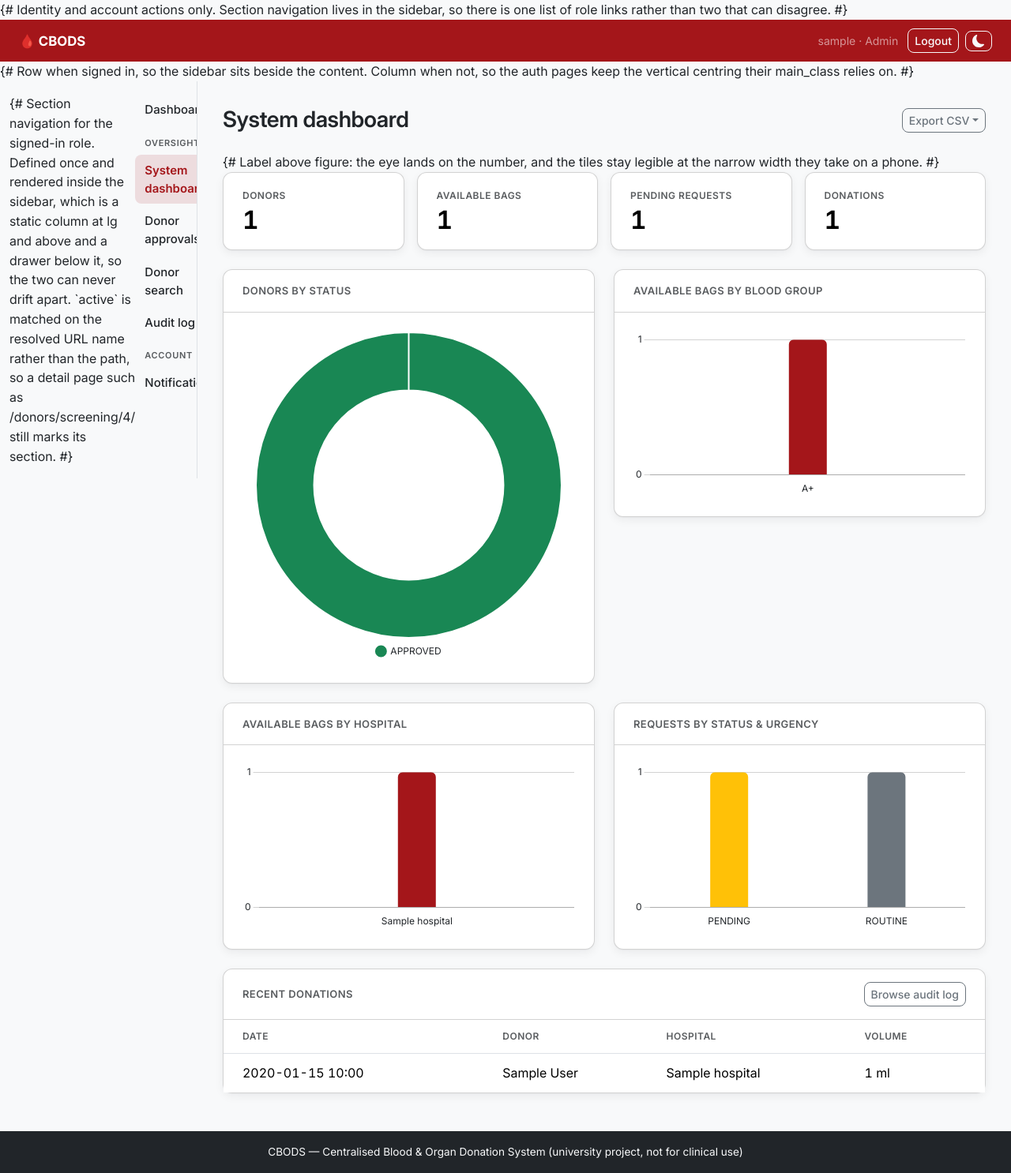
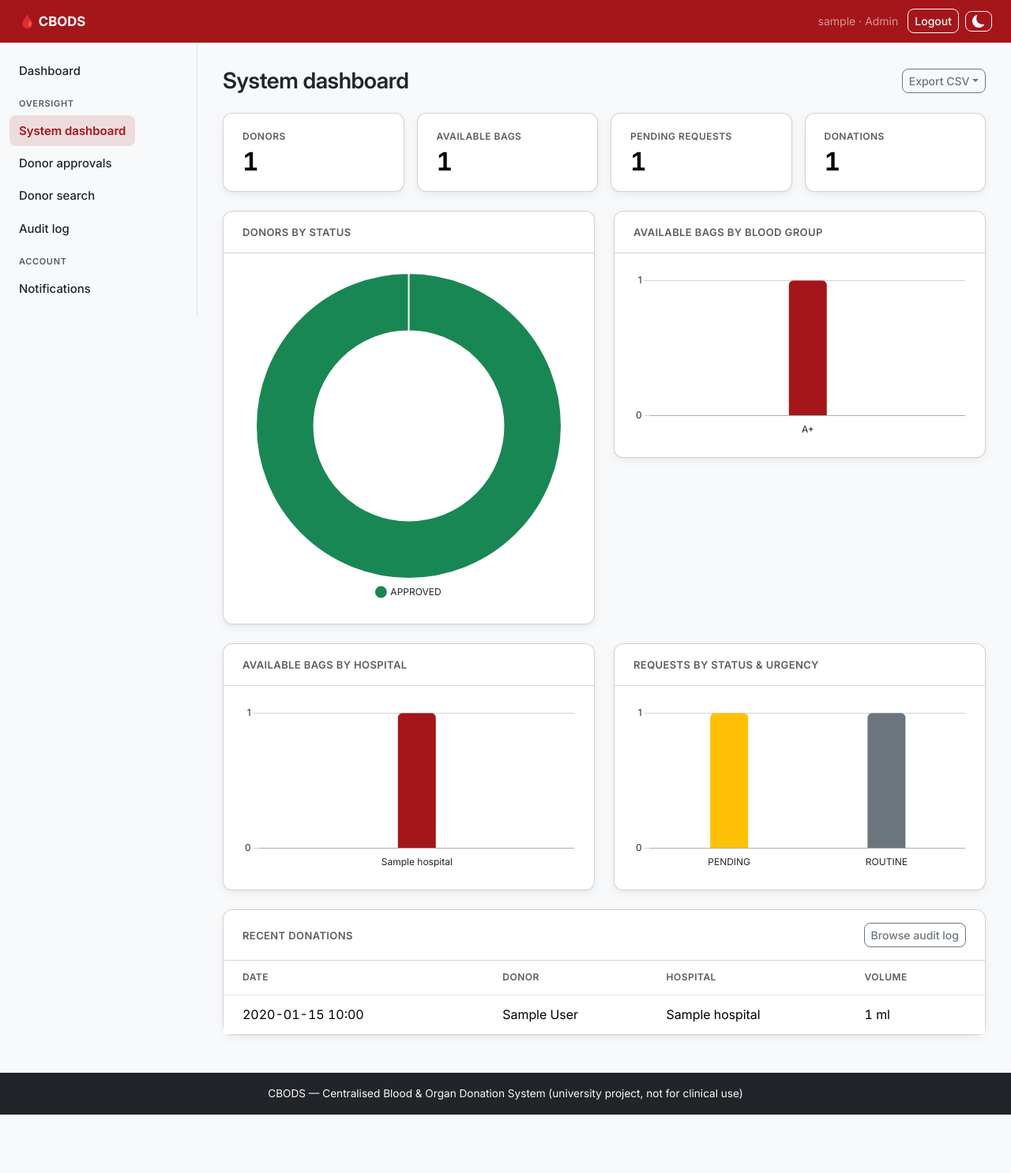
Before and after one commit to Elkanah43/CBODS---Claude, a Django app: page /audit/dashboard/ in a window 1280 px wide. Shown: the whole page at 79% size. After the commit the page ends 1412 px from the top, so only its background shows below. Run offline with Django 5.2, Linux system fonts and the light colour scheme; a user stored in the database is signed in; tables that the repository leaves empty hold one stand-in row (values such as "Sample post"); data that the repository does not hold is empty; some libraries are stand-ins or nearby versions.

Commit message:
Redraw charts on theme change, and stop leaking template comments
Two bugs visible on the dark-theme dashboard.

Chart labels vanished after switching theme. A canvas cannot inherit CSS, so
the chart colours were sampled once at page load; toggling afterwards left the
axis ticks and legend in the previous theme colour, drawn against the opposite
background. Theme changes now dispatch an event and the charts are rebuilt from
freshly sampled variables.

Four multi-line template comments were rendering as visible text, one of them
in the shared role navigation, which put a paragraph of prose at the top of the
sidebar on every signed-in page. Django comment syntax is single-line only;
these are now comment blocks, which is the multi-line form.

That is the second time this shipped, so assertRenders now fails on any
unrendered template syntax reaching the browser. The guard was verified by
injecting a leak and watching it fail before being reverted.

Tests: 59 passing.

Co-Authored-By: Claude Fable 5 <noreply@anthropic.com>

```diff
--- a/static/js/theme.js
+++ b/static/js/theme.js
@@ -16,6 +16,11 @@
 
   function apply(theme) {
     root.setAttribute("data-bs-theme", theme);
+    // Anything that samples theme colours in JS rather than CSS — the dashboard
+    // charts draw to a canvas, so they cannot inherit — has to be told. Without
+    // this their labels keep the colour of whichever theme was active at load
+    // and vanish against the other one.
+    window.dispatchEvent(new CustomEvent("cbods:theme", { detail: { theme: theme } }));
   }
 
   function systemTheme() {
--- a/templates/audit/admin_dashboard.html
+++ b/templates/audit/admin_dashboard.html
@@ -16,8 +16,10 @@
   </div>
 </div>
 
-{# Label above figure: the eye lands on the number, and the tiles stay legible
-   at the narrow width they take on a phone. #}
+{% comment %}
+Label above figure: the eye lands on the number, and the tiles stay legible at
+the narrow width they take on a phone.
+{% endcomment %}
 <div class="row g-3 mb-4">
   <div class="col-6 col-md-3">
     <div class="card shadow-sm h-100"><div class="card-body stat">
@@ -78,25 +80,28 @@
 <script>
   const data = JSON.parse(document.getElementById("charts-data").textContent);
 
-  // Chart.js defaults to near-black text, its own gridlines and its own font
-  // stack. Take all three from the live theme so the charts belong to the page
-  // and survive a theme switch.
-  const css = getComputedStyle(document.documentElement);
-  const v = (name) => css.getPropertyValue(name).trim();
+  // A tint ramp off the brand, rather than a rainbow of unrelated hues. Counts
+  // carry no categorical meaning, so varying lightness of one hue reads as a
+  // single measure instead of implying that blue and orange mean something.
+  const palette = ["#a4161a", "#c02c30", "#d45054", "#e07579", "#ea999c", "#f0b8ba", "#f5d0d1", "#f9e4e5"];
+
+  // A canvas cannot inherit CSS, so every theme-dependent colour is sampled at
+  // draw time and the charts are rebuilt when the theme changes. Reading them
+  // once at load left the labels in the old theme's colour, which made them
+  // invisible against the new background.
+  let charts = [];
+
+  function build() {
+    const v = (name) => getComputedStyle(document.documentElement).getPropertyValue(name).trim();
 
     Chart.defaults.color = v("--bs-body-color");
     Chart.defaults.borderColor = v("--bs-border-color-translucent");
     Chart.defaults.font.family = v("--bs-body-font-family");
     Chart.defaults.font.size = 12;
 
-  // A tint ramp off the brand, rather than a rainbow of unrelated hues. Counts
-  // carry no categorical meaning, so varying lightness of one hue reads as a
-  // single measure instead of implying that blue and orange mean something.
-  const palette = ["#a4161a", "#c02c30", "#d45054", "#e07579", "#ea999c", "#f0b8ba", "#f5d0d1", "#f9e4e5"];
-
-  // Status charts borrow the badge vocabulary instead: green settled, amber
-  // waiting, red refused. Same language as the tables, so the dashboard and
-  // the lists agree.
+    // Status charts borrow the badge vocabulary: green settled, amber waiting,
+    // red refused. Same language as the tables, so the dashboard and the lists
+    // agree.
     const STATUS_COLOURS = {
       APPROVED: v("--bs-success"), FULFILLED: v("--bs-success"), ELIGIBLE: v("--bs-success"),
       PENDING: v("--bs-warning"), URGENT: v("--bs-warning"),
@@ -104,7 +109,8 @@
       REJECTED: v("--bs-danger"), EMERGENCY: v("--bs-danger"),
       ROUTINE: v("--bs-secondary"),
     };
-  const byStatus = (labels) => labels.map((l, i) => STATUS_COLOURS[String(l).toUpperCase()] || palette[i % palette.length]);
+    const byStatus = (labels) =>
+      labels.map((l, i) => STATUS_COLOURS[String(l).toUpperCase()] || palette[i % palette.length]);
 
     const gridOnly = {
       x: { grid: { display: false } },
@@ -112,7 +118,7 @@
     };
 
     function bar(id, obj, label, colours) {
-    new Chart(document.getElementById(id), {
+      return new Chart(document.getElementById(id), {
         type: "bar",
         data: {
           labels: Object.keys(obj),
@@ -127,8 +133,9 @@
         options: { plugins: { legend: { display: false } }, scales: gridOnly },
       });
     }
+
     function doughnut(id, obj, label) {
-    new Chart(document.getElementById(id), {
+      return new Chart(document.getElementById(id), {
         type: "doughnut",
         data: {
           labels: Object.keys(obj),
@@ -146,13 +153,21 @@
       });
     }
 
-  doughnut("c_donors", data.donors_by_status, "Donors");
-  bar("c_groups", data.bags_by_group, "Bags");
-  bar("c_hospitals", data.bags_by_hospital, "Bags");
     // Statuses and urgencies share one axis, so merge them into a single series.
     // Both are status vocabulary, so they take the badge colours rather than the
     // brand ramp — an EMERGENCY bar reading red matches its badge in the inbox.
     const requestMix = { ...data.requests_by_status, ...data.requests_by_urgency };
-  bar("c_requests", requestMix, "Requests", byStatus(Object.keys(requestMix)));
+
+    charts.forEach((c) => c.destroy());
+    charts = [
+      doughnut("c_donors", data.donors_by_status, "Donors"),
+      bar("c_groups", data.bags_by_group, "Bags"),
+      bar("c_hospitals", data.bags_by_hospital, "Bags"),
+      bar("c_requests", requestMix, "Requests", byStatus(Object.keys(requestMix))),
+    ];
+  }
+
+  build();
+  window.addEventListener("cbods:theme", build);
 </script>
 {% endblock %}
--- a/templates/base.html
+++ b/templates/base.html
@@ -18,8 +18,10 @@
 <body class="d-flex flex-column min-vh-100 bg-body-tertiary">
 <a class="skip-link" href="#main">Skip to main content</a>
 {# The bar stays a dark red surface in both site themes, so its own theme is pinned. #}
-{# Identity and account actions only. Section navigation lives in the sidebar,
-   so there is one list of role links rather than two that can disagree. #}
+{% comment %}
+Identity and account actions only. Section navigation lives in the sidebar, so
+there is one list of role links rather than two that can disagree.
+{% endcomment %}
 <nav class="navbar cbods-topbar bg-brand" data-bs-theme="dark" aria-label="Main navigation">
   <div class="container-fluid px-3 px-lg-4 d-flex align-items-center gap-2">
     {% if user.is_authenticated %}
@@ -58,8 +60,10 @@
   </div>
 </nav>
 
-{# Row when signed in, so the sidebar sits beside the content. Column when not,
-   so the auth pages keep the vertical centring their main_class relies on. #}
+{% comment %}
+Row when signed in, so the sidebar sits beside the content. Column when not, so
+the auth pages keep the vertical centring their main_class relies on.
+{% endcomment %}
 <div class="flex-grow-1 d-flex {% if user.is_authenticated %}cbods-shell{% else %}flex-column{% endif %}">
   {% if user.is_authenticated %}
     <aside class="offcanvas-lg offcanvas-start cbods-sidebar" tabindex="-1" id="sidebar"
--- a/templates/includes/role_nav.html
+++ b/templates/includes/role_nav.html
@@ -1,9 +1,11 @@
-{# Section navigation for the signed-in role. Defined once and rendered inside
-   the sidebar, which is a static column at lg and above and a drawer below it,
-   so the two can never drift apart.
+{% comment %}
+Section navigation for the signed-in role. Defined once and rendered inside the
+sidebar, which is a static column at lg and above and a drawer below it, so the
+two can never drift apart.
 
-   `active` is matched on the resolved URL name rather than the path, so a
-   detail page such as /donors/screening/4/ still marks its section. #}
+`active` is matched on the resolved URL name rather than the path, so a detail
+page such as /donors/screening/4/ still marks its section.
+{% endcomment %}
 {% with here=request.resolver_match.url_name %}
 <nav class="cbods-nav" aria-label="Section navigation">
   <a class="cbods-nav-link {% if here == 'dashboard' %}active{% endif %}" href="{% url 'dashboard' %}">Dashboard</a>
```
Also changed, not shown: cbods/test_render.py (+17 -0 lines). Lines whose indentation alone changed are shown as unchanged.
